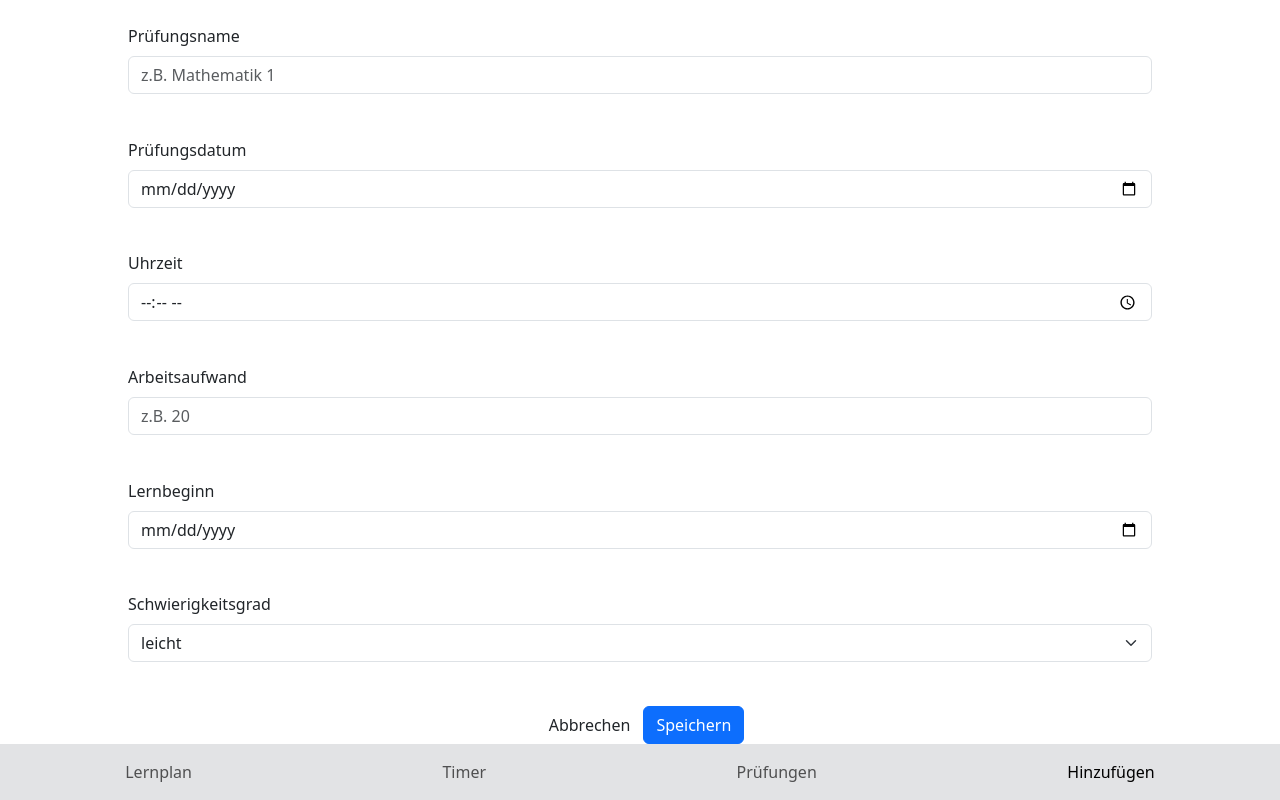
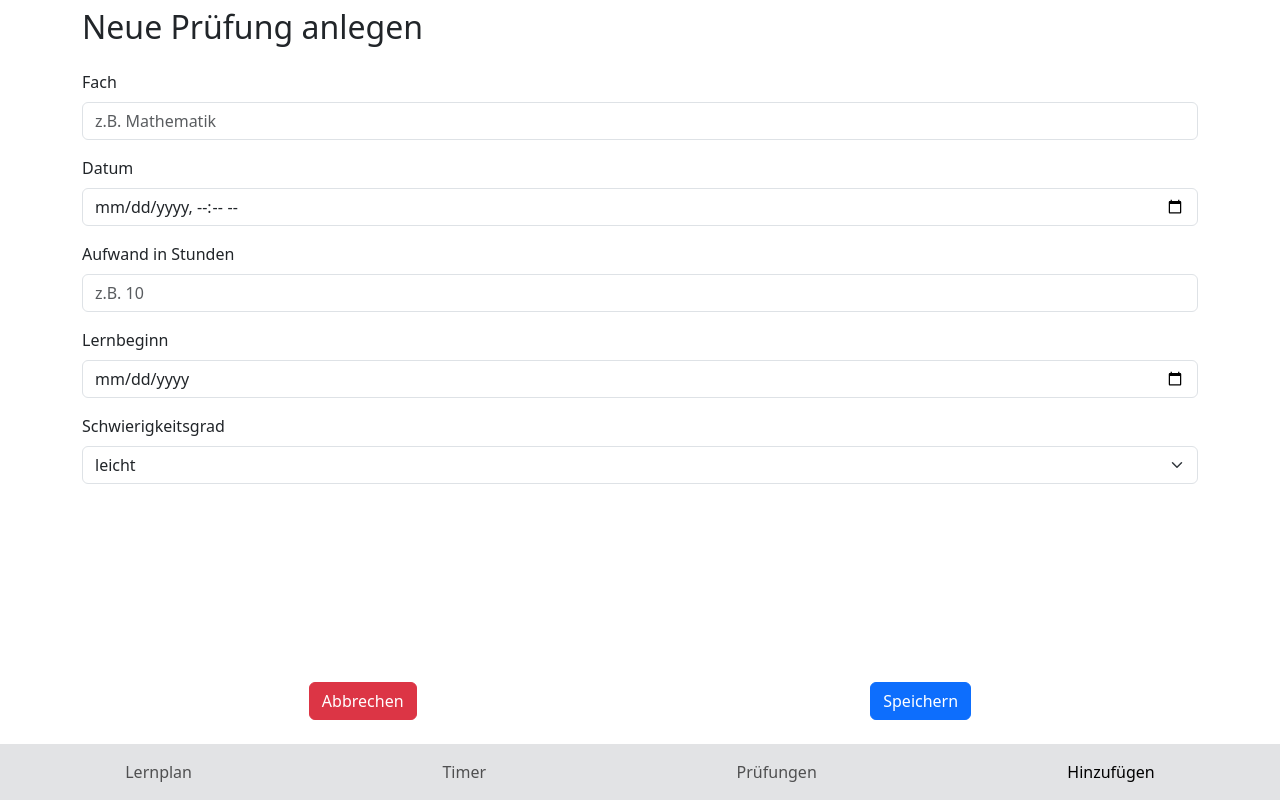
Before and after one commit to cdehnert18/Lernhelfer, a Vue app: page /add in a window 1280 px wide. Built offline with nearby package versions, Linux system fonts and the light colour scheme.

Commit message:
- store pruefungen

```diff
--- a/src/components/ExamDay.vue
+++ b/src/components/ExamDay.vue
@@ -6,7 +6,7 @@ const props = defineProps<{
   datum: Date
   pruefungen: {
     fach: string
-    start: Date
+    date: Date
   }[]
 }>()
 
@@ -38,7 +38,7 @@ const wochentag = computed(() => {
       :key="index"
       class="mb-3"
       :pruefung="pruefung.fach"
-      :zeitraumStart="pruefung.start"
+      :zeitraumStart="pruefung.date"
     ></Exam>
   </main>
 </template>
--- a/src/components/InputUnit.vue
+++ /dev/null
@@ -1,24 +0,0 @@
-<script setup lang="ts">
-import { ref } from 'vue'
-
-defineProps<{
-  label: string
-  inputType: string
-  placeholder: string
-}>()
-
-const inputValue = ref('')
-</script>
-
-<template>
-  <div class="d-flex flex-column" style="width: 80%">
-    <label for="inputField" class="form-label">{{ label }}</label>
-    <input
-      id="inputField"
-      class="form-control"
-      v-model="inputValue"
-      :type="inputType"
-      :placeholder="placeholder"
-    />
-  </div>
-</template>
--- a/src/views/HinzufuegenView.vue
+++ b/src/views/HinzufuegenView.vue
@@ -1,32 +1,91 @@
 <script setup lang="ts">
-import InputUnit from '@/components/InputUnit.vue'
-const options = [{ text: 'leicht' }, { text: 'mittel' }, { text: 'schwer' }]
-const inputUnits = [
-  { label: 'Prüfungsname', inputType: 'text', placeholder: 'z.B. Mathematik 1' },
-  { label: 'Prüfungsdatum', inputType: 'date', placeholder: '' },
-  { label: 'Uhrzeit', inputType: 'time', placeholder: '' },
-  { label: 'Arbeitsaufwand', inputType: 'number', placeholder: 'z.B. 20' },
-  { label: 'Lernbeginn', inputType: 'date', placeholder: '' }
-]
+import { ref } from 'vue'
+
+const formData = ref({
+  name: '',
+  date: '',
+  workload: '',
+  startLearning: '',
+  difficulty: 'leicht',
+})
+
+function save() {
+  const neuePruefung = {
+    fach: formData.value.name,
+    date: formData.value.date,
+  }
+  const gespeichertePruefungen = JSON.parse(
+    localStorage.getItem('pruefungen') || '[]',
+  )
+
+  gespeichertePruefungen.push(neuePruefung)
+  localStorage.setItem('pruefungen', JSON.stringify(gespeichertePruefungen))
+}
 </script>
 
 <template>
-  <div class="d-flex flex-column justify-content-between align-items-center pt-4" style="height: 88vh;">
-    <InputUnit v-for="(unit, index) in inputUnits" :key=index :label=unit.label :inputType=unit.inputType
-      :placeholder=unit.placeholder />
-    <div class="d-flex flex-column" style="width: 80%;">
-      <label for="selectDifficulty" class="form-label">Schwierigkeitsgrad</label>
-      <select id="selectDifficulty" class="form-select">
-        <option v-for="(option, index) in options" :key="index">
-          {{ option.text }}
-        </option>
+  <form class="container flex-grow-1" @submit.prevent="save">
+    <h2 class="my-2">Neue Prüfung anlegen</h2>
+    <div class="my-3">
+      <label for="inputName" class="form-label">Fach</label>
+      <input
+        id="inputName"
+        class="form-control"
+        type="text"
+        v-model="formData.name"
+        placeholder="z.B. Mathematik"
+      />
+    </div>
+
+    <div class="mb-3">
+      <label for="inputDate" class="form-label">Datum</label>
+      <input
+        id="inputDate"
+        class="form-control"
+        type="datetime-local"
+        v-model="formData.date"
+      />
+    </div>
+
+    <div class="mb-3">
+      <label for="inputEffort" class="form-label">Aufwand in Stunden</label>
+      <input
+        id="inputEffort"
+        class="form-control"
+        type="number"
+        v-model="formData.workload"
+        placeholder="z.B. 10"
+      />
+    </div>
+
+    <div class="mb-3">
+      <label for="inputStart" class="form-label">Lernbeginn</label>
+      <input
+        id="inputStart"
+        class="form-control"
+        type="date"
+        v-model="formData.startLearning"
+      />
+    </div>
+
+    <div class="mb-3">
+      <label for="inputDifficulty" class="form-label">Schwierigkeitsgrad</label>
+      <select
+        id="inputDifficulty"
+        class="form-select"
+        v-model="formData.difficulty"
+      >
+        <option value="leicht">leicht</option>
+        <option value="mittel">mittel</option>
+        <option value="schwer">schwer</option>
       </select>
     </div>
-    <div class="d-flex justify-content-between">
-      <button class="btn">Abbrechen</button>
-      <button class="btn btn-primary">Speichern</button>
+
+    <div class="flex-grow-1"></div>
+
+    <div class="d-flex justify-content-around mb-4">
+      <button type="button" class="btn btn-danger">Abbrechen</button>
+      <button type="submit" class="btn btn-primary">Speichern</button>
     </div>
-  </div>
+  </form>
 </template>
-
-<style scoped></style>
--- a/src/views/PruefungView.vue
+++ b/src/views/PruefungView.vue
@@ -1,46 +1,39 @@
 <script setup lang="ts">
 import ExamDay from '@/components/ExamDay.vue'
 
-const rawPruefungen = [
-  {
-    fach: 'Geschichte 1',
-    start: new Date('2024-12-03T16:00:00'),
-    ende: new Date('2024-12-03T17:30:00'),
-  },
-  {
-    fach: 'Geschichte 2',
-    start: new Date('2024-12-03T19:00:00'),
-    ende: new Date('2024-12-03T21:30:00'),
-  },
-  {
-    fach: 'Mathematik',
-    start: new Date('2024-12-05T10:45:00'),
-    ende: new Date('2024-12-05T11:30:00'),
-  },
-  {
-    fach: 'Literatur',
-    start: new Date('2024-12-15T14:00:00'),
-    ende: new Date('2024-12-15T15:30:00'),
-  },
-]
+interface Pruefung {
+  fach: string
+  date: Date
+}
+
+function getLocalStorageData(): Pruefung[] {
+  const data = localStorage.getItem('pruefungen')
+  return data
+    ? JSON.parse(data).map((item: { fach: string; date: string }) => ({
+        fach: item.fach,
+        date: new Date(item.date),
+      }))
+    : []
+}
+
+const rawPruefungen = getLocalStorageData().map(pruefung => ({
+  fach: pruefung.fach,
+  date: new Date(pruefung.date),
+}))
 
 const groupedPruefungen = rawPruefungen.reduce(
   (acc, pruefung) => {
-    // Extrahiere das Datum (ohne Uhrzeit) als Date-Objekt
-    const datum = new Date(pruefung.start.toISOString().split('T')[0]) // '2024-12-03' als Date-Objekt
+    const datum = new Date(pruefung.date.toISOString().split('T')[0])
 
-    // Suche nach einem bestehenden Datumseintrag (Vergleich mit Date)
     const existingEntry = acc.find(
       entry => entry.datum.getTime() === datum.getTime(),
-    ) // Vergleiche mit .getTime()
+    )
 
     if (existingEntry) {
-      // Datum existiert bereits: Füge die Prüfung hinzu
       existingEntry.pruefungen.push(pruefung)
     } else {
-      // Neues Datum: Erstelle einen neuen Eintrag
       acc.push({
-        datum: datum, // datum als Date
+        datum: datum,
         pruefungen: [pruefung],
       })
     }
@@ -48,7 +41,7 @@ const groupedPruefungen = rawPruefungen.reduce(
     return acc
   },
   [] as { datum: Date; pruefungen: typeof rawPruefungen }[],
-) // Datum als Date im Accumulator
+)
 </script>
 
 <template>
```
